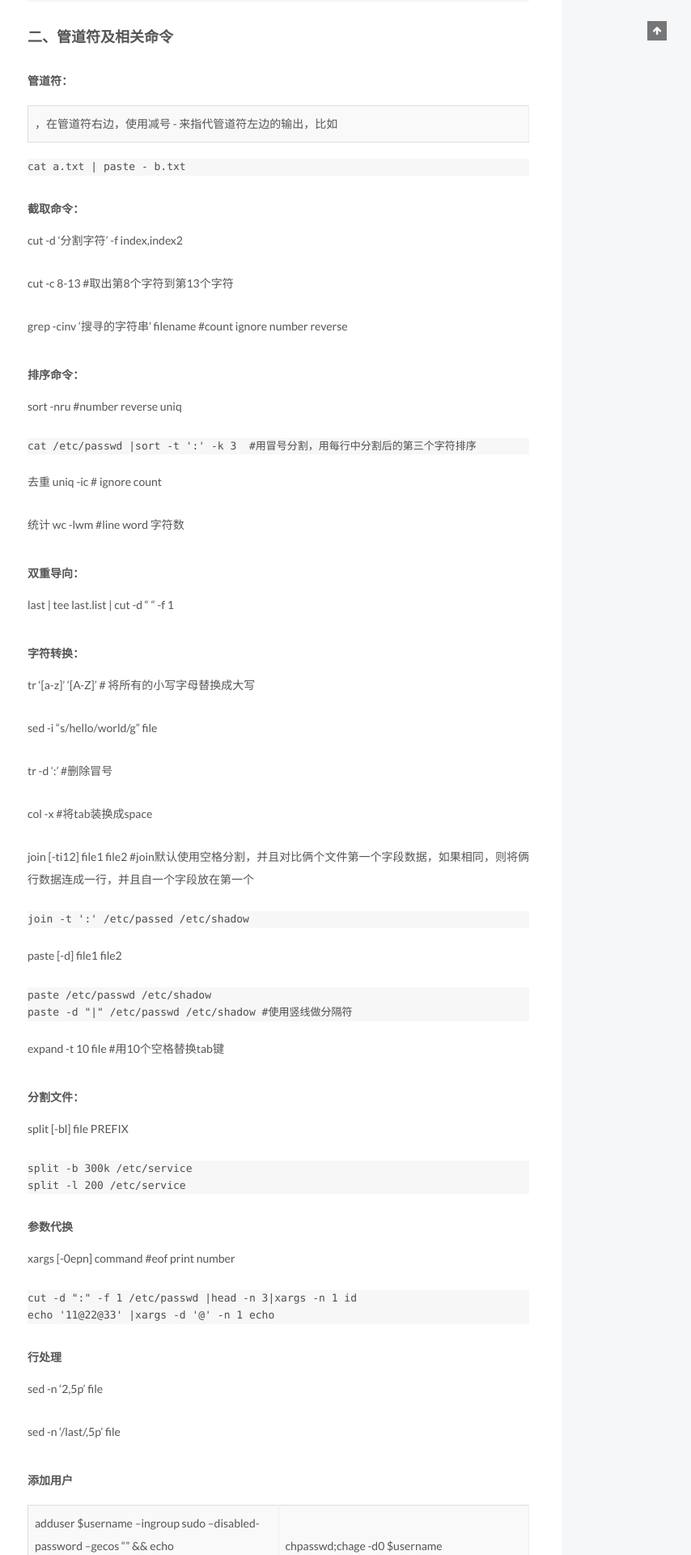
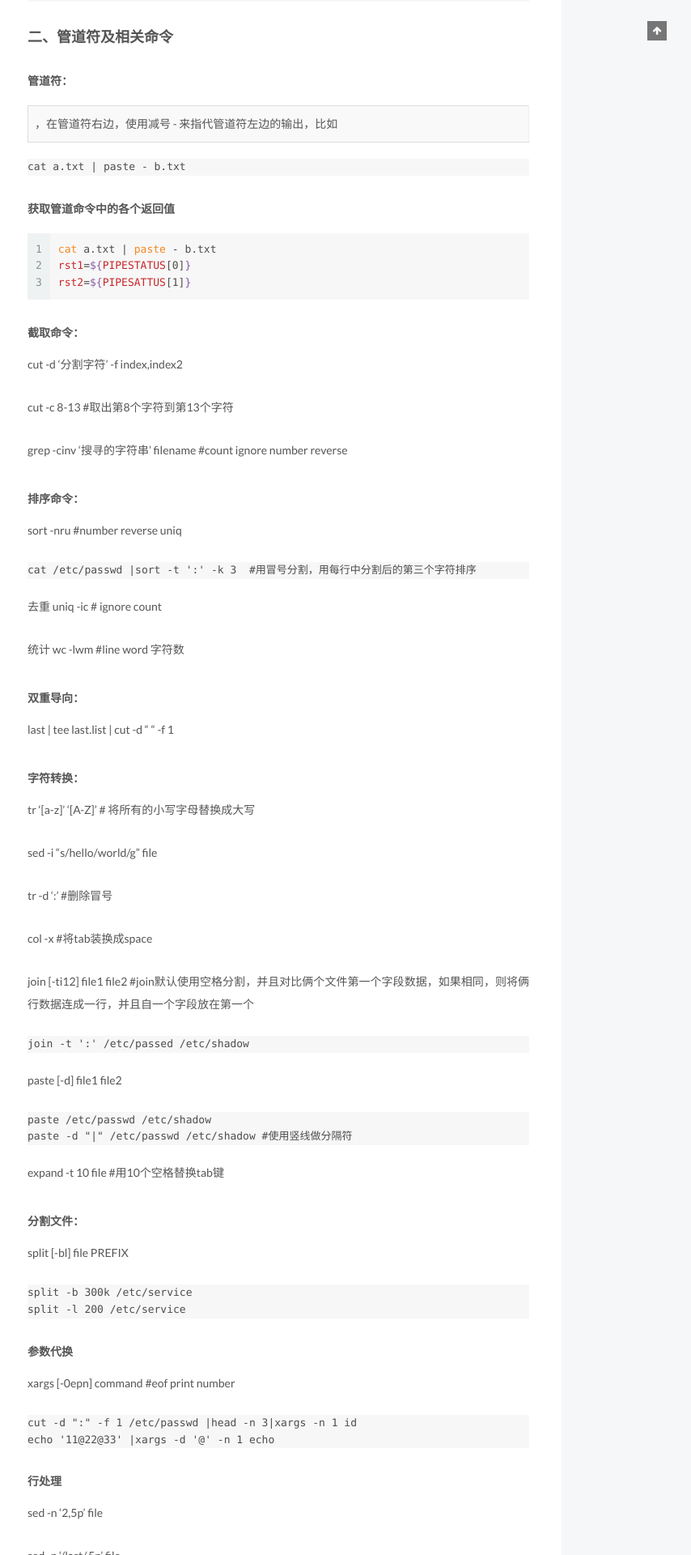
Before and after one commit to tuobashaoli/tuobashaoli.github.io, a Jekyll site: the page built from _posts/2019-04-06-shell.markdown, in a window 1280 px wide. Shown: the part 950-2870 px from the top of the page at 81% size, without its empty margins (426-1280 px from the left). Built offline with Jekyll 4.4.1, drawn with Linux system fonts in a browser that asks for light colours; comment, search, counter and statistics services are not loaded.

Commit message:
update shell

````diff
--- a/_posts/2019-04-06-shell.markdown
+++ b/_posts/2019-04-06-shell.markdown
@@ -46,6 +46,14 @@ cat >hello << "eof"
 
 ``` {.shell}
 cat a.txt | paste - b.txt
+```
+
+##### 获取管道命令中的各个返回值
+
+```shell
+cat a.txt | paste - b.txt
+rst1=${PIPESTATUS[0]}
+rst2=${PIPESATTUS[1]}
 ```
 
 ##### 截取命令：
````
